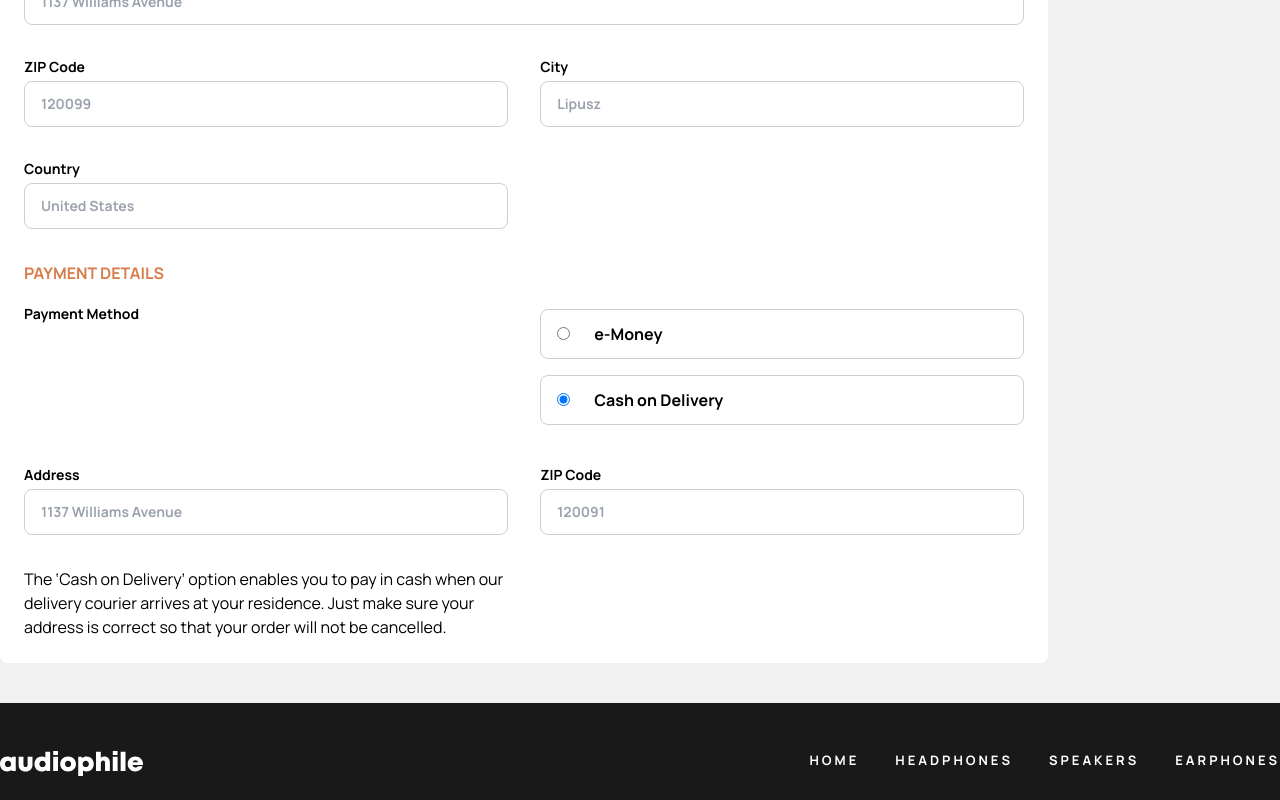
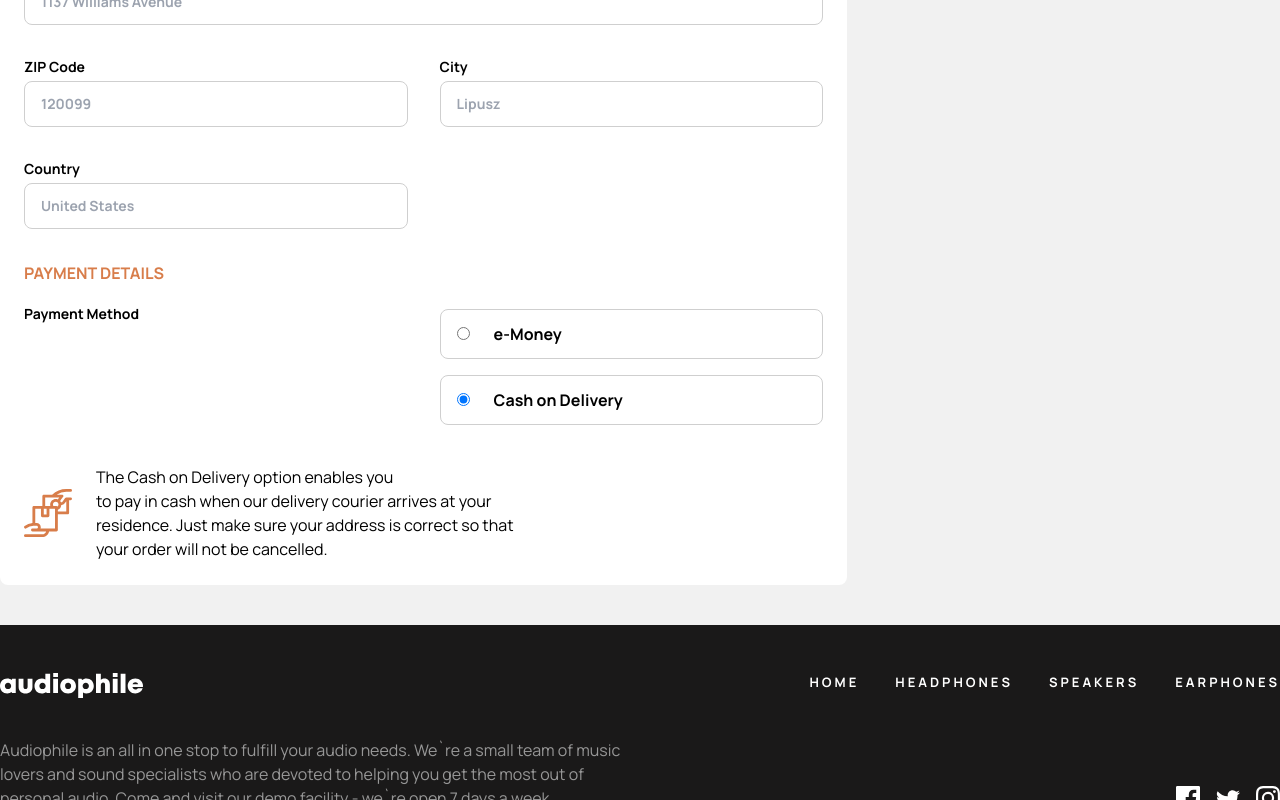
Before and after one commit to ArturDBW/audiophileShop, a React (Vite) app: page /checkout in a window 1280 px wide. Both pictures are taken after a click on the label "Cash on Delivery". Shown: the part 539-1339 px from the top of the page. Built offline with nearby package versions, Linux system fonts and the light colour scheme.

Commit message:
add styles to PamentDetails.jsx

```diff
--- a/src/components/PaymentDetails.jsx
+++ b/src/components/PaymentDetails.jsx
@@ -1,4 +1,5 @@
 import { useState } from "react";
+import { CashOnDelivery } from "../svg/CashOnDelivery";
 
 export const PaymentDetails = () => {
   const inputStyles = `rounded-lg border border-[#CFCFCF] px-4 py-3 text-sm font-bold outline-[#D87D4A]`;
@@ -37,6 +38,9 @@
             <span className="px-6 py-4 font-bold">Cash on Delivery</span>
           </label>
         </form>
+
+        {selectedPayment === "eMoney" ? (
+          <>
             <form className="flex flex-col">
               <span className="mb-1 text-sm font-bold text-black">Address</span>
               <input
@@ -46,14 +50,27 @@
               />
             </form>
             <form className="flex flex-col">
-          <span className="mb-1 text-sm font-bold text-black">ZIP Code</span>
+              <span className="mb-1 text-sm font-bold text-black">
+                ZIP Code
+              </span>
               <input type="text" placeholder="120091" className={inputStyles} />
             </form>
+          </>
+        ) : (
+          <div className=" col-span-full flex items-center space-x-6">
+            <div>
+              <CashOnDelivery />
+            </div>
+            <div>
               <p>
-          The ‘Cash on Delivery’ option enables you to pay in cash when our
-          delivery courier arrives at your residence. Just make sure your
-          address is correct so that your order will not be cancelled.
+                The Cash on Delivery option enables you <br /> to pay in cash
+                when our delivery courier arrives at your <br /> residence. Just
+                make sure your address is correct so that <br /> your order will
+                not be cancelled.
               </p>
+            </div>
+          </div>
+        )}
       </div>
     </div>
   );
--- /dev/null
+++ b/src/svg/CashOnDelivery.jsx
@@ -0,0 +1,10 @@
+export const CashOnDelivery = () => {
+  return (
+    <svg width="48" height="48" xmlns="http://www.w3.org/2000/svg">
+      <path
+        d="M46.594 8.438H42.28c-.448 0-.869.213-1.134.574l-2.694 3.674a1.15 1.15 0 1 1-1.848-1.37c2.568-3.53 2.864-3.545 2.864-4.285 0-.779-.636-1.406-1.407-1.406h-5.404a17.658 17.658 0 0 1 9.606-2.813h4.33a1.406 1.406 0 0 0 0-2.812h-4.33c-5.277 0-10.33 2.02-14.142 5.625h-8.34c-.777 0-1.407.63-1.407 1.406v9.938H9.844c-.777 0-1.406.63-1.406 1.406v15.6a14.053 14.053 0 0 0-7.824 3.089 1.406 1.406 0 1 0 1.772 2.185 11.226 11.226 0 0 1 7.048-2.499h3.129c.775 0 1.406.63 1.406 1.406 0 .776-.631 1.407-1.406 1.407H8.436a1.406 1.406 0 0 0 0 2.812h13.728a4.226 4.226 0 0 1-3.977 2.813H1.405a1.406 1.406 0 0 0 0 2.812h16.782c3.395 0 6.236-2.42 6.89-5.625h7.36c.776 0 1.406-.63 1.406-1.406V25.312h9.843c.777 0 1.407-.63 1.407-1.406V11.25h1.5a1.406 1.406 0 0 0 0-2.813ZM33.61 17.599a1.404 1.404 0 0 0-1.172-.63h-3.085c-1.084-1.834.241-4.172 2.381-4.172 2.531 0 3.708 3.115 1.876 4.802ZM21.188 8.437h14.06c-.744 1.03-1.057 1.305-1.352 1.983-4.216-1.779-8.726 2.057-7.559 6.549h-5.15V8.437ZM19.78 19.782h2.813v5.625H19.78v-5.625Zm11.25 19.782h-14.49c.969-2.735-1.07-5.626-3.979-5.626H11.25V19.782h5.719v7.032c0 .776.63 1.406 1.406 1.406H24c.777 0 1.406-.63 1.406-1.407v-7.03h5.625v19.78ZM33.844 22.5v-1.771a5.56 5.56 0 0 0 3.453-4.769 3.954 3.954 0 0 0 3.424-1.611l1.56-2.127V22.5h-8.437Z"
+        fill="#D87D4A"
+      />
+    </svg>
+  );
+};
```
Lines whose indentation alone changed are shown as unchanged.
